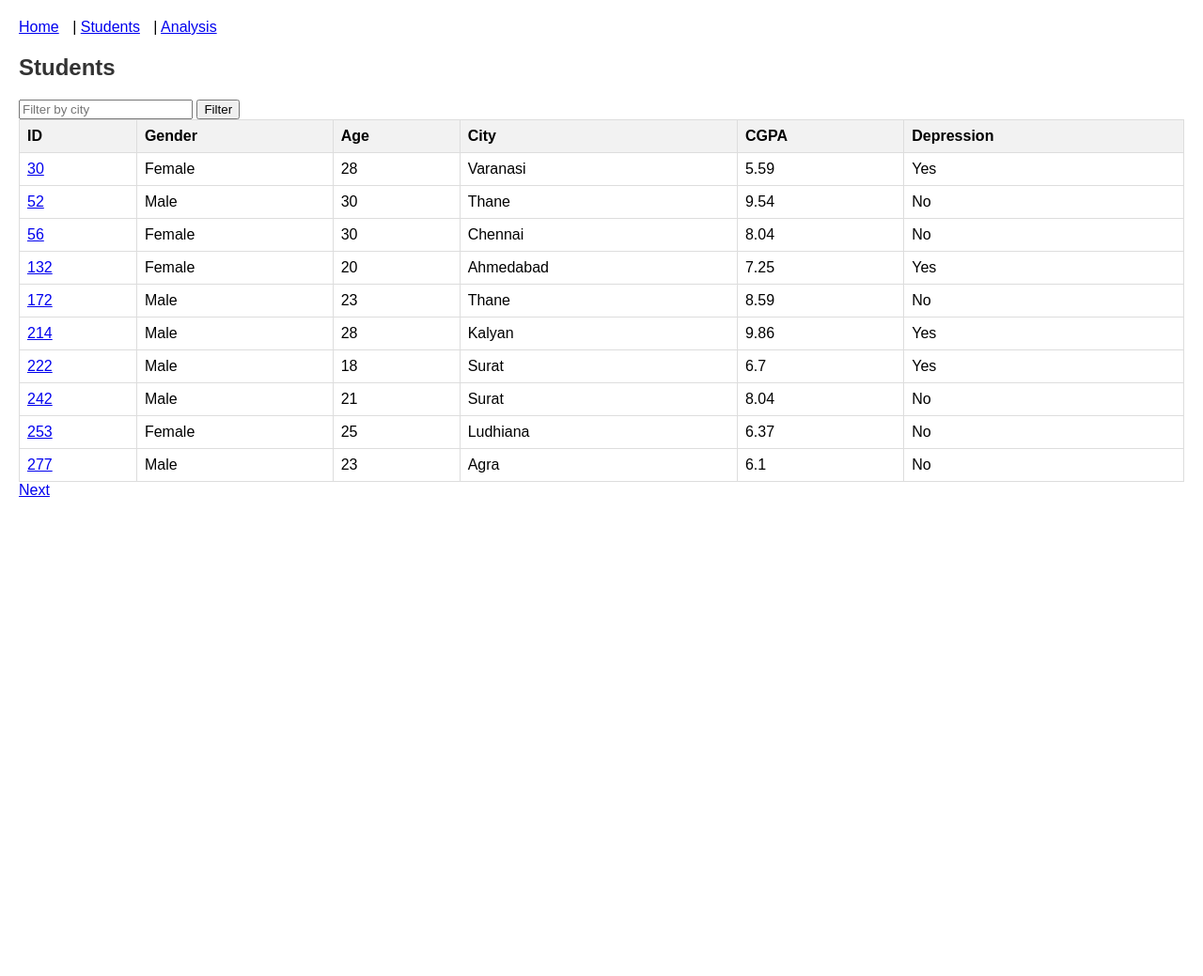
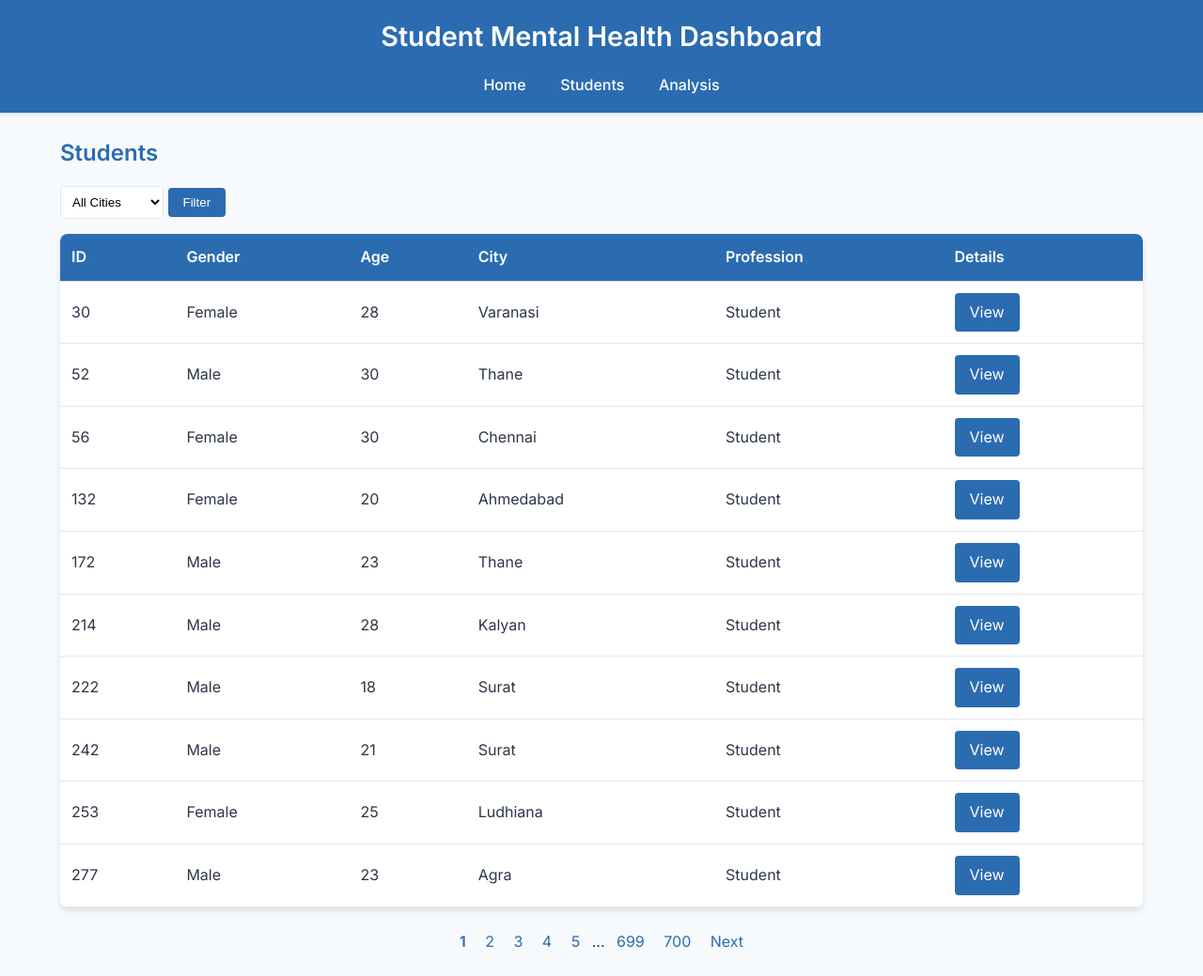
Before and after one commit to aleebonham/Mental-Health-App, a Flask app: page /students in a window 1280 px wide. Shown: the whole page at 94% size. Before the commit the page ends 529 px from the top, so only its background shows below. Run offline with Flask 3, Linux system fonts and the light colour scheme.

Commit message:
Debugging and making templates look better

```diff
--- a/static/style.css
+++ b/static/style.css
@@ -1,25 +1,151 @@
+
+* {
+    margin: 0;
+    padding: 0;
+    box-sizing: border-box;
+}
+
 body {
-    font-family: Arial, sans-serif;
-    margin: 20px;
+    font-family: 'Inter', sans-serif;
+    background-color: #f7fafc;
+    color: #2d3748;
+    line-height: 1.6;
 }
+
+.container {
+    max-width: 1200px;
+    margin: 0 auto;
+    padding: 0 1.5rem;
+}
+
+header {
+    background-color: #2b6cb0;
+    color: white;
+    padding: 1rem 0;
+    box-shadow: 0 2px 4px rgba(0, 0, 0, 0.1);
+}
+
+header h1 {
+    font-size: 1.8rem;
+    text-align: center;
+}
+
 nav {
-    margin-bottom: 20px;
+    margin-top: 1rem;
+    text-align: center;
 }
+
 nav a {
-    margin-right: 10px;
+    color: white;
+    text-decoration: none;
+    margin: 0 1rem;
+    font-weight: 500;
+    transition: color 0.3s;
 }
+
+nav a:hover {
+    color: #bee3f8;
+}
+
+h2 {
+    font-size: 1.5rem;
+    margin: 1.5rem 0 1rem;
+    color: #2b6cb0;
+}
+
 table {
+    width: 100%;
     border-collapse: collapse;
-    width: 100%;
+    background: white;
+    border-radius: 8px;
+    overflow: hidden;
+    box-shadow: 0 4px 6px rgba(0, 0, 0, 0.1);
 }
+
 th, td {
-    border: 1px solid #ddd;
-    padding: 8px;
+    padding: 0.75rem;
     text-align: left;
+    border-bottom: 1px solid #e2e8f0;
 }
+
 th {
-    background-color: #f2f2f2;
+    background-color: #2b6cb0;
+    color: white;
+    font-weight: 600;
 }
-h1, h2 {
-    color: #333;
+
+tr:hover {
+    background-color: #f1f5f9;
 }
+
+.button {
+    display: inline-block;
+    padding: 0.5rem 1rem;
+    background-color: #2b6cb0;
+    color: white;
+    text-decoration: none;
+    border-radius: 4px;
+    transition: background-color 0.3s;
+}
+
+.button:hover {
+    background-color: #2c5282;
+}
+
+.pagination {
+    margin: 1.5rem 0;
+    text-align: center;
+}
+
+.pagination a {
+    margin: 0 0.5rem;
+    text-decoration: none;
+    color: #2b6cb0;
+}
+
+.pagination a:hover {
+    text-decoration: underline;
+}
+
+.filter-form {
+    margin: 1rem 0;
+}
+
+.filter-form select {
+    padding: 0.5rem;
+    border: 1px solid #e2e8f0;
+    border-radius: 4px;
+    background: white;
+}
+
+.filter-form button {
+    padding: 0.5rem 1rem;
+    background-color: #2b6cb0;
+    color: white;
+    border: none;
+    border-radius: 4px;
+    cursor: pointer;
+}
+
+.filter-form button:hover {
+    background-color: #2c5282;
+}
+
+@media (max-width: 768px) {
+    table {
+        font-size: 0.9rem;
+    }
+
+    th, td {
+        padding: 0.5rem;
+    }
+
+    header h1 {
+        font-size: 1.5rem;
+    }
+
+    nav a {
+        margin: 0 0.5rem;
+        font-size: 0.9rem;
+    }
+}
--- a/templates/base.html
+++ b/templates/base.html
@@ -1,15 +1,25 @@
 <!DOCTYPE html>
-<html>
+<html lang="en">
 <head>
-    <title>Student Mental Health Dashboard</title>
+    <meta charset="UTF-8">
+    <meta name="viewport" content="width=device-width, initial-scale=1.0">
+    <title>{% block title %}Student Mental Health Dashboard{% endblock %}</title>
+    <link href="https://fonts.googleapis.com/css2?family=Inter:wght@400;500;600&display=swap" rel="stylesheet">
     <link rel="stylesheet" href="{{ url_for('static', filename='style.css') }}">
 </head>
 <body>
-    <nav>
-        <a href="{{ url_for('main.index') }}">Home</a> |
-        <a href="{{ url_for('main.students') }}">Students</a> |
-        <a href="{{ url_for('main.analysis') }}">Analysis</a>
-    </nav>
-    {% block content %}{% endblock %}
+    <header>
+        <div class="container">
+            <h1>Student Mental Health Dashboard</h1>
+            <nav>
+                <a href="{{ url_for('main.index') }}">Home</a>
+                <a href="{{ url_for('main.students') }}">Students</a>
+                <a href="{{ url_for('main.analysis') }}">Analysis</a>
+            </nav>
+        </div>
+    </header>
+    <main class="container">
+        {% block content %}{% endblock %}
+    </main>
 </body>
 </html>
--- a/templates/students.html
+++ b/templates/students.html
@@ -1,36 +1,53 @@
-{% extends 'base.html' %}
+{% extends "base.html" %}
+{% block title %}Students{% endblock %}
 {% block content %}
     <h2>Students</h2>
-<form method="GET">
-    <input type="text" name="city" placeholder="Filter by city">
+    <form class="filter-form" method="GET">
+        <select name="city">
+            <option value="">All Cities</option>
+            {% for city in ['Agra', 'Ahmedabad', 'Bangalore', 'Chennai', 'Delhi', 'Hyderabad', 'Kolkata', 'Lucknow', 'Mumbai', 'Pune'] %}
+                <option value="{{ city }}" {% if request.args.get('city') == city %}selected{% endif %}>{{ city }}</option>
+            {% endfor %}
+        </select>
         <button type="submit">Filter</button>
     </form>
+    {% if students.items %}
         <table>
             <tr>
                 <th>ID</th>
                 <th>Gender</th>
                 <th>Age</th>
                 <th>City</th>
-        <th>CGPA</th>
-        <th>Depression</th>
+                <th>Profession</th>
+                <th>Details</th>
             </tr>
             {% for student in students.items %}
                 <tr>
-        <td><a href="{{ url_for('main.student', id=student.id) }}">{{ student.id }}</a></td>
+                    <td>{{ student.id }}</td>
                     <td>{{ student.gender }}</td>
                     <td>{{ student.age }}</td>
                     <td>{{ student.city }}</td>
-        <td>{{ student.cgpa }}</td>
-        <td>{{ 'Yes' if student.depression else 'No' }}</td>
+                    <td>{{ student.profession }}</td>
+                    <td><a href="{{ url_for('main.student', id=student.id) }}" class="button">View</a></td>
                 </tr>
-    {% else %}
-    <tr><td colspan="6">No students found</td></tr>
             {% endfor %}
         </table>
+        <div class="pagination">
             {% if students.has_prev %}
                 <a href="{{ url_for('main.students', page=students.prev_num, city=request.args.get('city')) }}">Previous</a>
             {% endif %}
+            {% for page in students.iter_pages() %}
+                {% if page %}
+                    <a href="{{ url_for('main.students', page=page, city=request.args.get('city')) }}" {% if page == students.page %}style="font-weight: bold;"{% endif %}>{{ page }}</a>
+                {% else %}
+                    <span>...</span>
+                {% endif %}
+            {% endfor %}
             {% if students.has_next %}
                 <a href="{{ url_for('main.students', page=students.next_num, city=request.args.get('city')) }}">Next</a>
             {% endif %}
+        </div>
+    {% else %}
+        <p>No students found.</p>
+    {% endif %}
 {% endblock %}
```
Also changed, not shown: templates/404.html (+4 -3 lines), templates/500.html (+4 -3 lines), templates/analysis.html (+8 -13 lines), templates/index.html (+7 -3 lines), templates/student.html (+30 -25 lines), tests.py (+28 -72 lines), 1 other file. Lines whose indentation alone changed are shown as unchanged.
